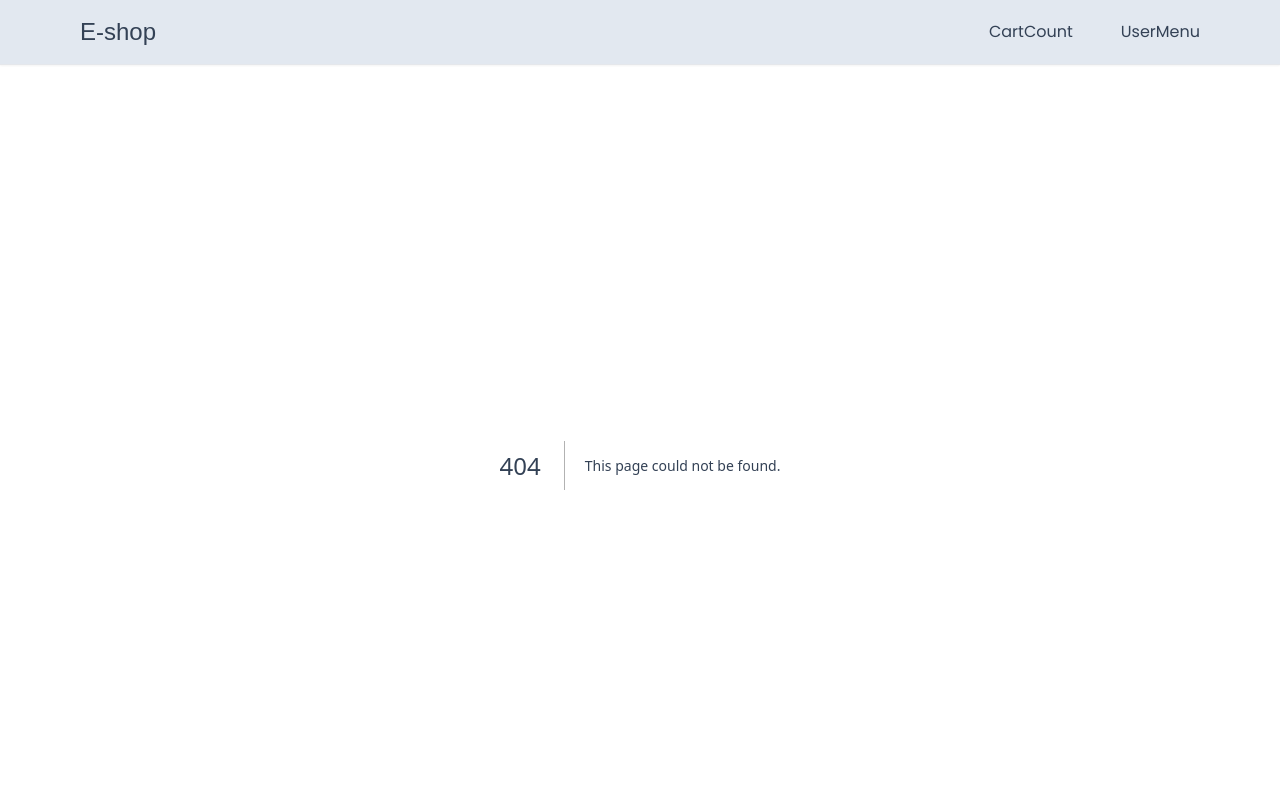
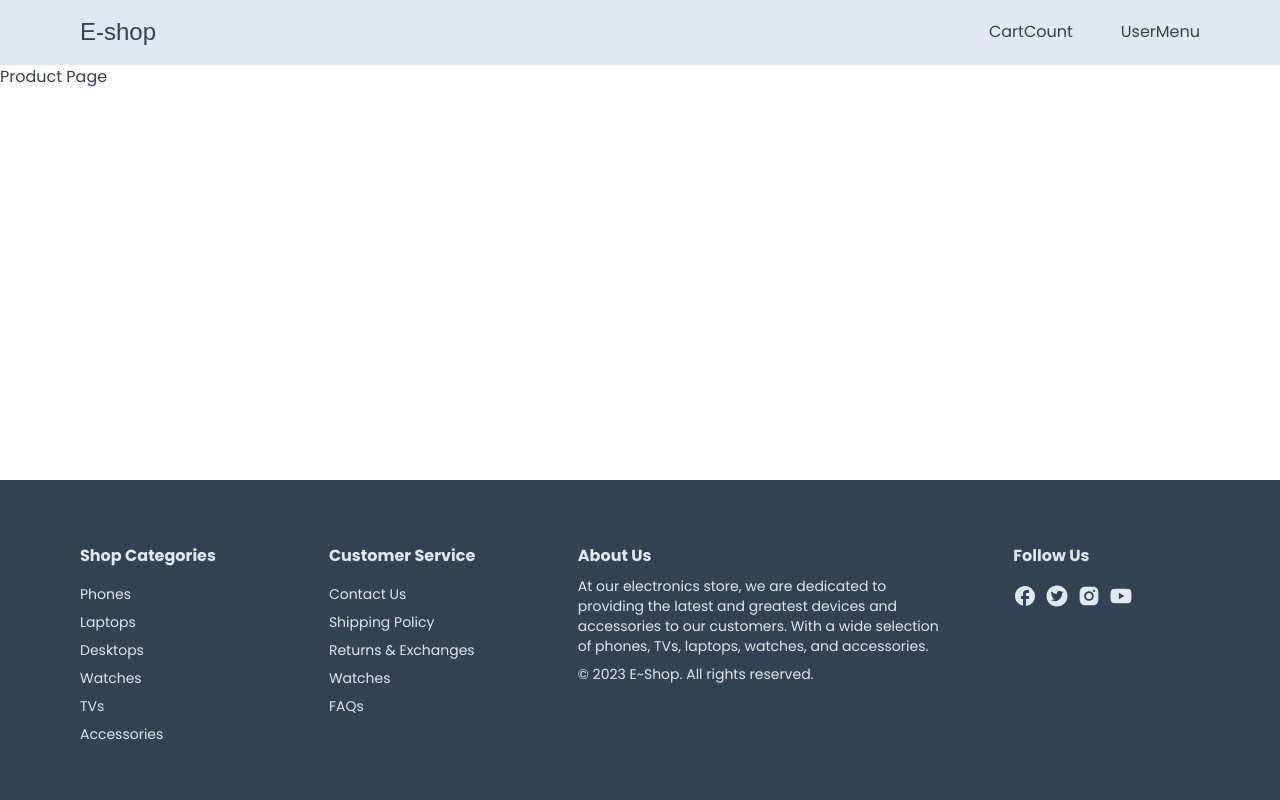
Before and after one commit to takimi12/Next13-Eccomerce-October, a Next.js app: page /product/1 in a window 1280 px wide. Before the commit this address had no page. Shown: the top 800 px of the page. Built offline with nearby package versions, Linux system fonts and the light colour scheme; a web font is replaced by a local one.

Commit message:
Pages and Routes

```diff
--- /dev/null
+++ b/app/cart/page.tsx
@@ -0,0 +1,10 @@
+const Cart = () => {
+    return (
+        <div>
+            Cart Page
+        </div>
+
+     );
+}
+
+export default Cart;
--- a/app/components/products/ProductCard.tsx
+++ b/app/components/products/ProductCard.tsx
@@ -5,6 +5,7 @@ import { truncate } from "fs";
 import Image from "next/image";
 import { formatPrice } from "@/utils/formatPrice";
 import { Rating } from "@mui/material";
+import { useRouter } from "next/navigation";
 
 interface ProductCardProps {
   data: any
@@ -12,6 +13,8 @@ interface ProductCardProps {
 
 const ProductCard: React.FC<ProductCardProps> = ({
 data }) => {
+
+    const router = useRouter();
 
     const productRating =
     data.reviews.reduce((acc:number, item:any) =>
@@ -21,6 +24,7 @@ data }) => {
 
   return (
     <div
+        onClick={() => router.push(`/product/${data.id}`)}
       className="
         col-span-1
         cursor-pointer
--- /dev/null
+++ b/app/product/[productId]/page.tsx
@@ -0,0 +1,16 @@
+interface IPrams {
+    productId: string;
+
+}
+
+const Product = ({params} : {params:IPrams}) => {
+    console.log("params", params);
+    return (
+        <div>
+            Product Page
+        </div>
+
+      );
+}
+
+export default Product;
```
